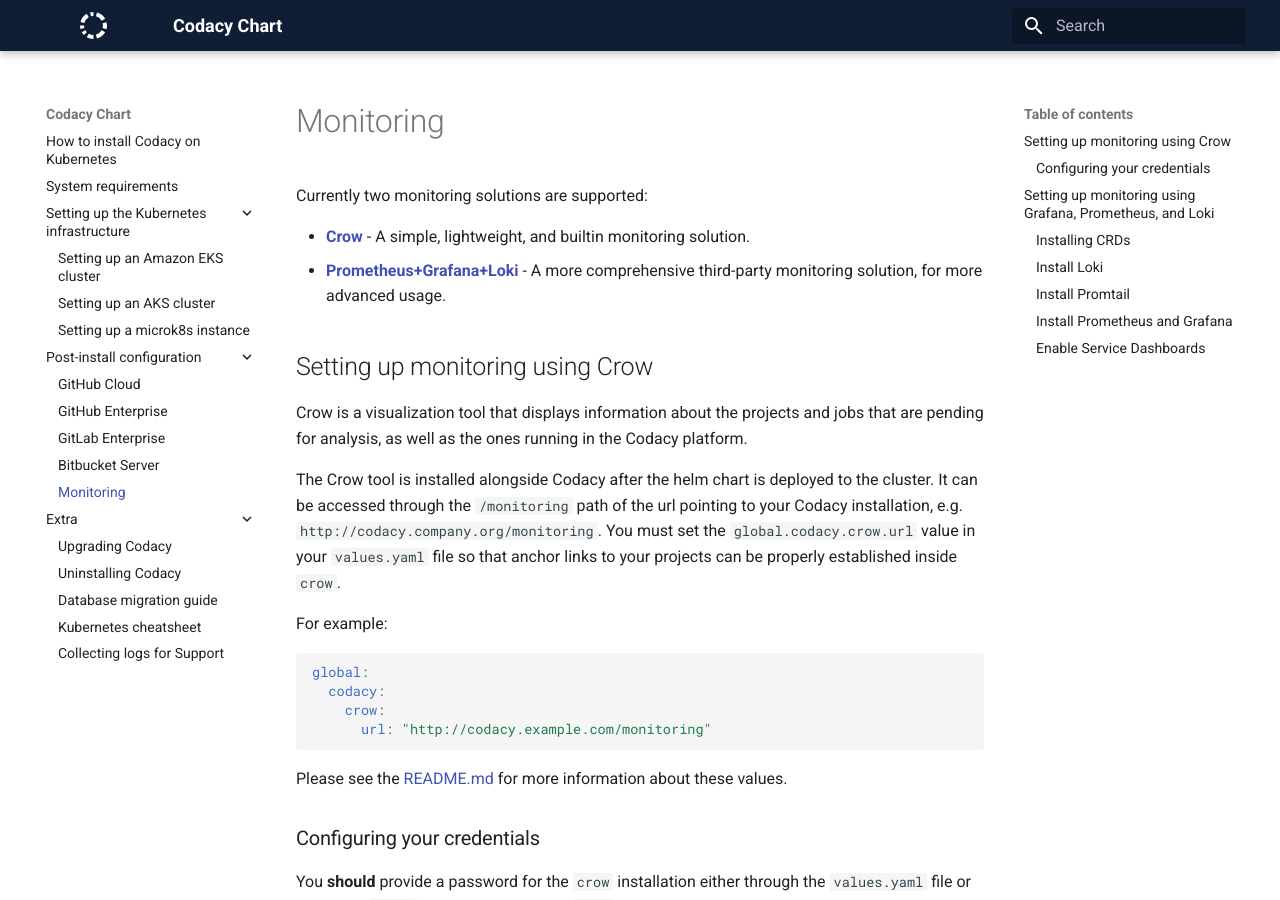
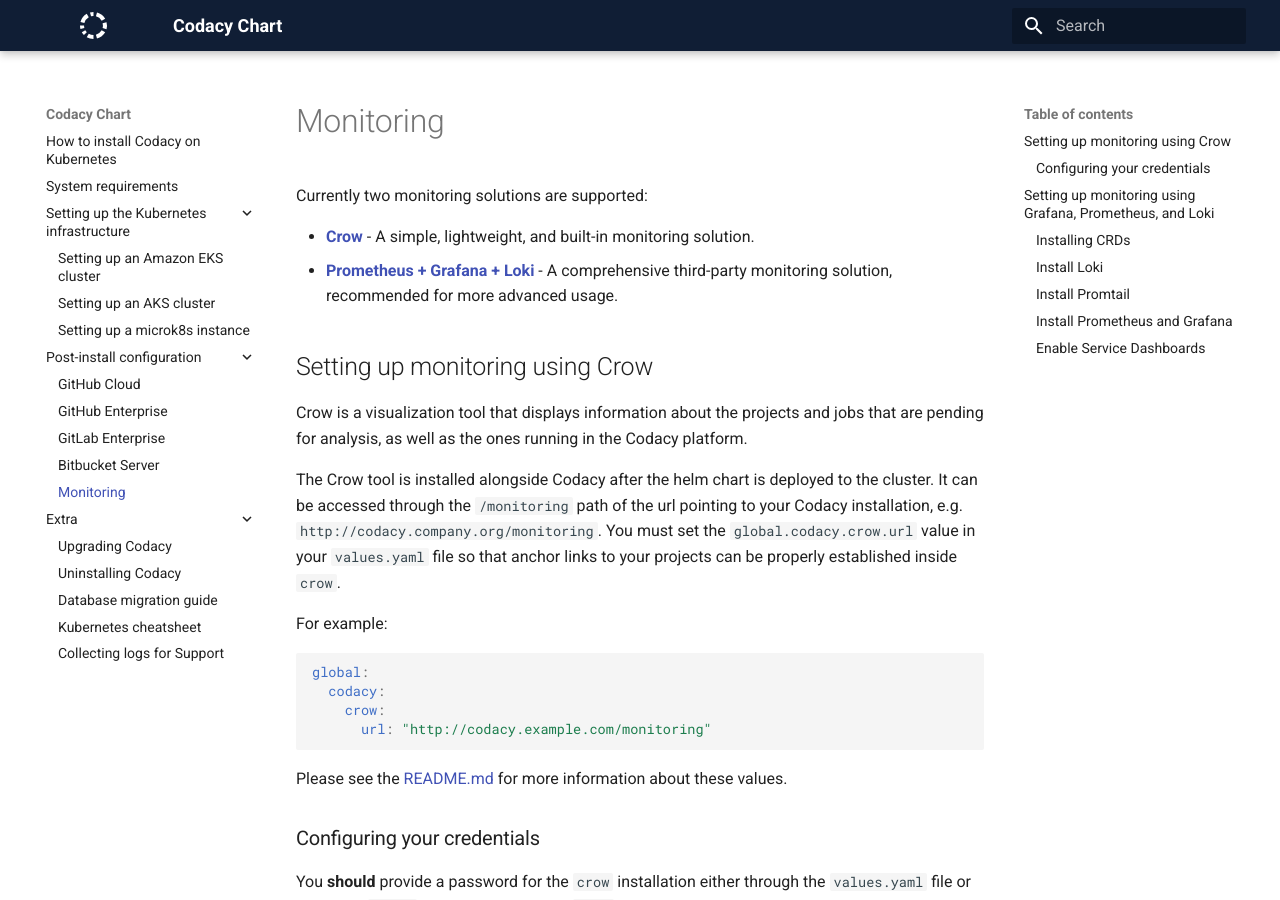
Before and after one commit to codacy/chart, an MkDocs documentation site: the page built from docs/configuration/monitoring.md, in a window 1280 px wide and 900 px high. Built offline with MkDocs 1.6.1 and Material for MkDocs 9.7.7, drawn with Linux system fonts in a browser that asks for light colours.

Commit message:
Update docs/configuration/monitoring.md
Co-Authored-By: Paulo Ribeiro <60105800+pauloribeiro-codacy@users.noreply.github.com>

```diff
--- a/docs/configuration/monitoring.md
+++ b/docs/configuration/monitoring.md
@@ -2,8 +2,8 @@
 
 Currently two monitoring solutions are supported:
 
-* [**Crow**](##Setting-up-monitoring-using-Crow) - A simple, lightweight, and builtin monitoring solution.
-* [**Prometheus+Grafana+Loki**](##Setting-up-monitoring-using-Grafana,-Prometheus,-and-Loki) - A more comprehensive third-party monitoring solution, for more advanced usage.
+* [**Crow**](#setting-up-monitoring-using-crow) - A simple, lightweight, and built-in monitoring solution.
+* [**Prometheus + Grafana + Loki**](#setting-up-monitoring-using-grafana-prometheus-and-loki) - A comprehensive third-party monitoring solution, recommended for more advanced usage.
 
 ## Setting up monitoring using Crow
 
```
